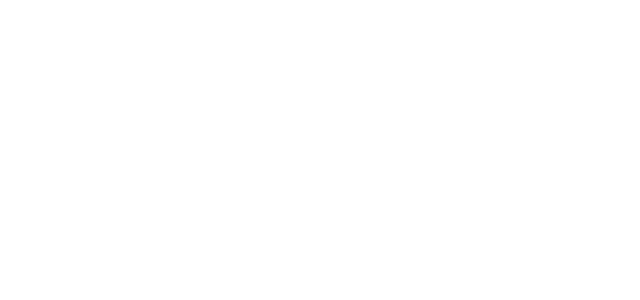
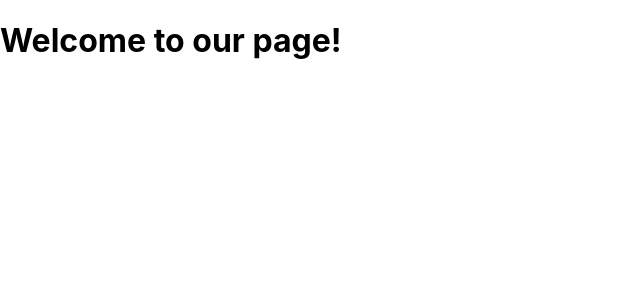
Before and after one commit to philbertshea/forum-app, a React (Create React App) app: page /threads/1 in a window 1280 px wide. Before the commit this address had no page. Shown: the top 300 px of the page, without its empty margins (0-640 px from the left). Built offline with nearby package versions, Linux system fonts and the light colour scheme.

Commit message:
Update Readme to include installation instructions

```diff
--- a/src/App.tsx
+++ b/src/App.tsx
@@ -7,6 +7,7 @@
 import Dashboard from "./pages/Dashboard.tsx";
 import Logout from "./pages/Logout.tsx";
 import CreateThread from "./pages/CreateThread.tsx";
+import ThreadPage from "./pages/ThreadPage.tsx"
 
 // Using the React Router package allows you to route paths to the
 // Corresponding pages under the pages subfolder.
@@ -21,6 +22,7 @@
         <Route path="/dashboard" element={<Dashboard />} />
         <Route path="/logout" element={<Logout />} />
         <Route path="/create_thread" element={<CreateThread />} />
+        <Route path="/threads/:id" element={<ThreadPage />} />
       </Routes>
     </Router>
   );
--- /dev/null
+++ b/src/pages/ThreadPage.tsx
@@ -0,0 +1,19 @@
+import React, { useEffect, useState } from "react";
+import { useParams } from "react-router-dom";
+
+interface Thread {
+
+}
+
+function ThreadPage() {
+    const { id } = useParams<{ id: string }>()
+    const [thread, setThread] = useState<Thread | null>(null);
+    const [message, setMessage] = useState("");
+
+
+    return <h1>
+        Welcome to our page!
+    </h1>;
+}
+
+export default ThreadPage;
```
Also changed, not shown: 1 other file (tests, documents, lock files or other folders).
